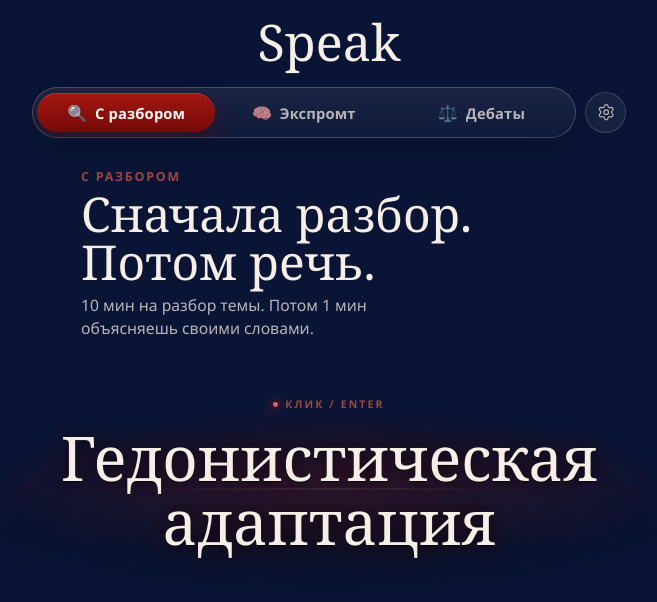
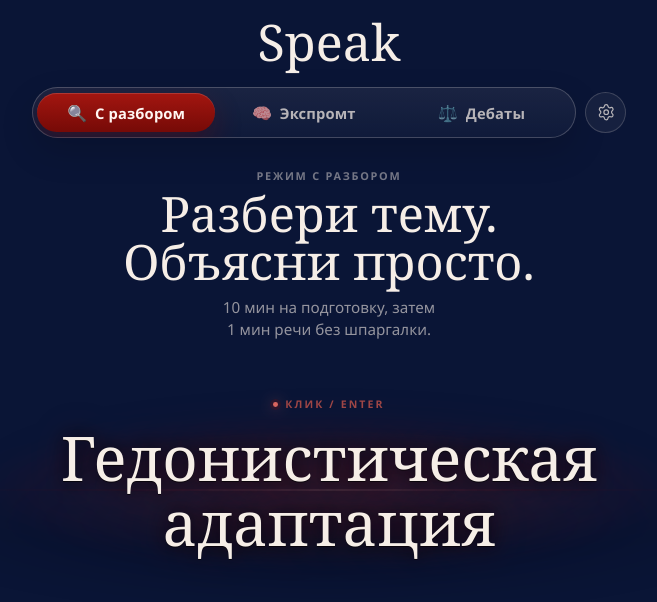
Before and after one commit to h0tzz/thinkquick, a Next.js app: page / in a window 1280 px wide. Shown: the top 602 px of the page, without its empty margins (311-968 px from the left). Built offline with nearby package versions, Linux system fonts and the light colour scheme.

Commit message:
Refine mode description layout

```diff
--- a/app/page.tsx
+++ b/app/page.tsx
@@ -1064,22 +1064,22 @@
   const researchClock = formatDigits(researchSeconds);
   const challengeTitle =
     mode === "deep-research"
-      ? "Сначала разбор. Потом речь."
+      ? "Разбери тему. Объясни просто."
       : mode === "debate"
-        ? "Защити позицию."
-      : "Говори сразу. Без подготовки.";
+        ? "Тема и позиция выпадут сами."
+      : "Сразу в речь.";
   const challengeSubtitle =
     mode === "deep-research"
-      ? `${formatDuration(researchSeconds)} на разбор темы. Потом ${formatDuration(
+      ? `${formatDuration(researchSeconds)} на подготовку, затем ${formatDuration(
           speechSeconds,
-        )} объясняешь своими словами.`
+        )} речи без шпаргалки.`
       : mode === "debate"
-        ? `Выпадет тема и сторона: за или против. У тебя ${formatDuration(
+        ? `За или против. У тебя ${formatDuration(
             speechSeconds,
-          )}, чтобы убедить зрителя.`
-      : `Крути тему и объясняй её ${formatDuration(speechSeconds)} без паузы на разбор.`;
+          )}, чтобы собрать убедительный аргумент.`
+      : `Лёгкая тема, ${formatDuration(speechSeconds)} и никакой подготовки.`;
   const challengeKicker =
-    mode === "deep-research" ? "с разбором" : mode === "debate" ? "дебаты" : "экспромт";
+    mode === "deep-research" ? "режим с разбором" : mode === "debate" ? "режим дебатов" : "режим экспромта";
   const previousTopic = topicAtOffset(activeTopics, displayTopic, -1);
   const nextTopic = topicAtOffset(activeTopics, displayTopic, 1);
   const spinStageLabel =
--- a/app/video-challenge.css
+++ b/app/video-challenge.css
@@ -174,59 +174,61 @@
 
 .challenge-hero {
   display: grid;
-  grid-template-columns: minmax(0, 31rem);
+  grid-template-columns: minmax(0, 36rem);
   align-items: center;
   justify-content: center;
-  width: min(560px, 100%);
+  width: min(640px, 100%);
   padding-top: 0;
 }
 
 .challenge-copy {
+  display: flex;
+  flex-direction: column;
+  align-items: center;
   min-width: 0;
-  text-align: left;
+  text-align: center;
 }
 
 .challenge-kicker {
-  margin: 0 0 0.42rem;
-  color: #c4534acc;
+  margin: 0 0 0.5rem;
+  color: #f6eee775;
   font-family: var(--font-body);
-  font-size: 0.78rem;
-  font-weight: 800;
-  letter-spacing: 0.14em;
+  font-size: 0.68rem;
+  font-weight: 850;
+  letter-spacing: 0.16em;
   line-height: 1;
   text-transform: uppercase;
 }
 
 .challenge-title {
   margin: 0;
-  max-width: 14ch;
+  max-width: 20ch;
   color: #f6eee7;
   font-family: var(--font-display);
-  font-size: 3.05rem;
+  font-size: clamp(2.15rem, 4.6vw, 3.05rem);
   font-weight: 520;
   letter-spacing: 0;
-  line-height: 1;
+  line-height: 0.98;
   text-wrap: balance;
 }
 
 .is-research-mode .challenge-title {
-  max-width: 18ch;
-  font-size: 3rem;
-  line-height: 1;
+  max-width: 20ch;
 }
 
 .challenge-subtitle {
-  max-width: 38ch;
-  margin: 0.5rem 0 0;
-  color: #f6eee7bd;
+  max-width: 46ch;
+  margin: 0.64rem auto 0;
+  color: #f6eee796;
   font-family: var(--font-body);
-  font-size: 0.98rem;
-  font-weight: 520;
+  font-size: 0.95rem;
+  font-weight: 560;
   line-height: 1.45;
+  text-wrap: balance;
 }
 
 .is-debate-mode .challenge-kicker {
-  color: #d36c63;
+  color: #f6eee775;
 }
 
 .challenge-stakes {
@@ -1033,10 +1035,10 @@
 
   .challenge-title,
   .is-research-mode .challenge-title {
-    max-width: 17ch;
+    max-width: 19ch;
     margin-inline: auto;
-    font-size: 2.5rem;
-    line-height: 1.02;
+    font-size: 2.18rem;
+    line-height: 1;
   }
 
   .challenge-subtitle {
@@ -1064,17 +1066,17 @@
   }
 
   .challenge-title {
-    font-size: 2.85rem;
-    line-height: 0.96;
+    font-size: 2.28rem;
+    line-height: 1;
   }
 
   .is-research-mode .challenge-title {
-    font-size: 2.75rem;
+    font-size: 2.28rem;
   }
 
   .challenge-subtitle {
     margin-top: 0.45rem;
-    font-size: 0.96rem;
+    font-size: 0.9rem;
   }
 
   .challenge-body {
```
Also changed, not shown: 1 other file (tests, documents, lock files or other folders).
